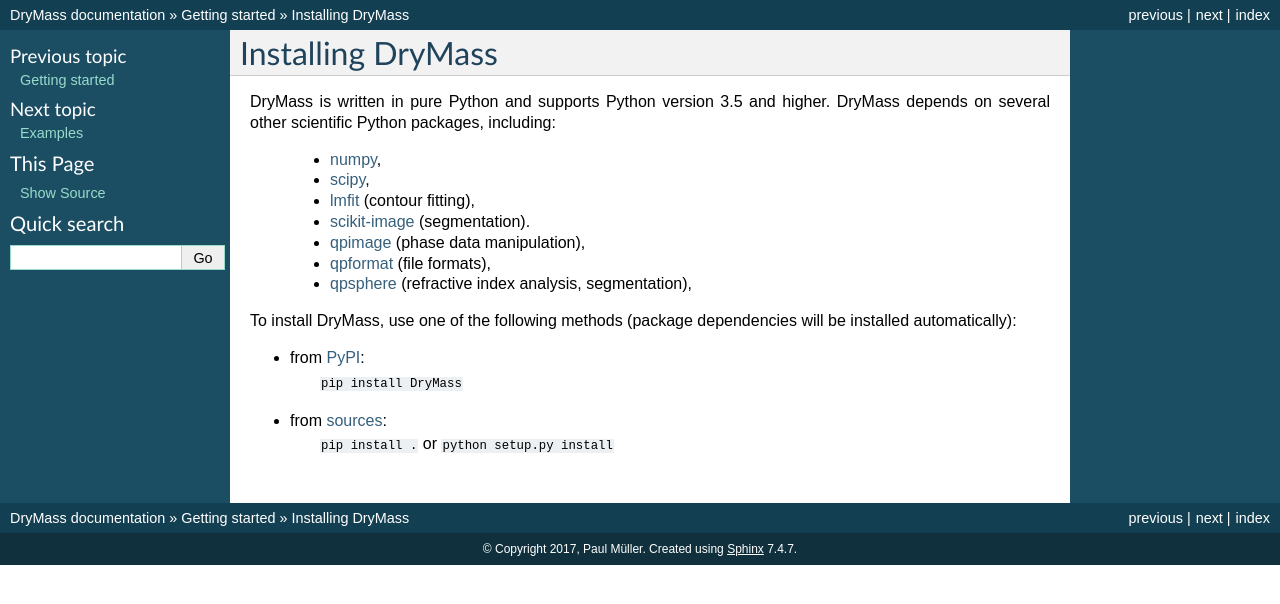
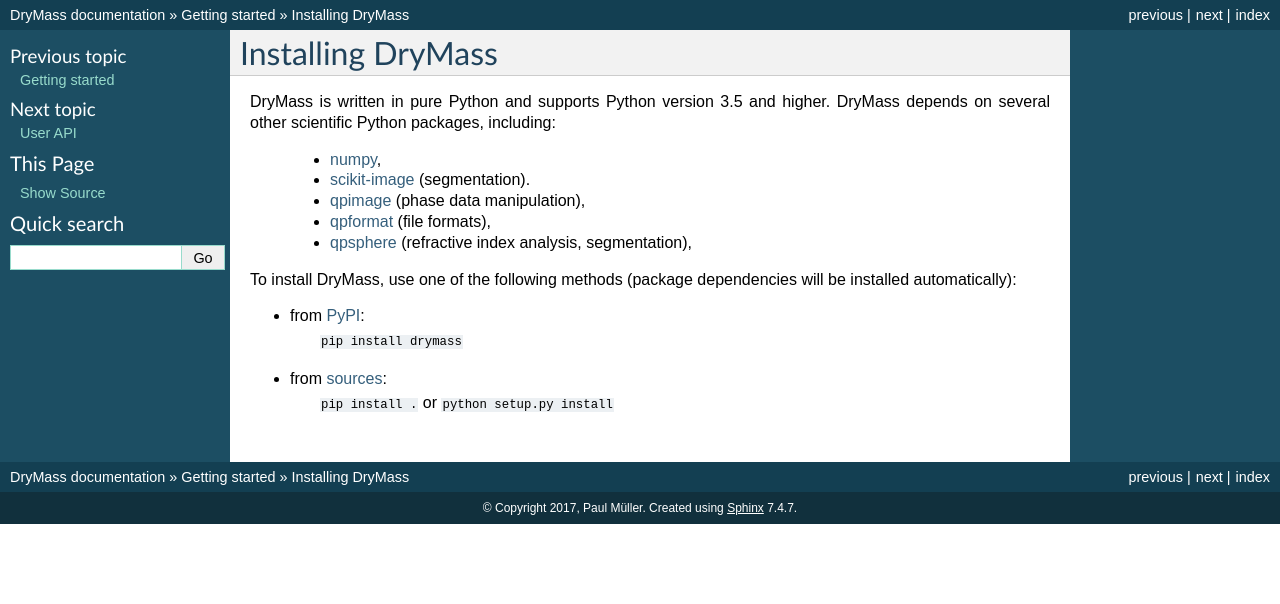
Before and after one commit to RI-imaging/DryMass, a Sphinx documentation site: the page built from docs/installation.rst, in a window 1280 px wide. Shown: the top 604 px of the page. Built offline with Sphinx 7.4.7, drawn with Linux system fonts in a browser that asks for light colours; the version number could not be read and is left out.

Commit message:
update doc

```diff
--- a/docs/installation.rst
+++ b/docs/installation.rst
@@ -6,8 +6,6 @@
 including:
 
  - `numpy <https://docs.scipy.org/doc/numpy/>`_,
- - `scipy <https://docs.scipy.org/doc/scipy/reference/>`_,
- - `lmfit <https://lmfit.github.io/lmfit-py/>`_ (contour fitting),
  - `scikit-image <http://scikit-image.org/>`_ (segmentation).
  - `qpimage <https://qpimage.readthedocs.io/en/stable/>`_ (phase data manipulation),
  - `qpformat <https://qpimage.readthedocs.io/en/stable/>`_ (file formats),
@@ -18,7 +16,7 @@
 (package dependencies will be installed automatically):
 
 * from `PyPI <https://pypi.python.org/pypi/DryMass>`_:
-    ``pip install DryMass``
+    ``pip install drymass``
 * from `sources <https://github.com/RI-imaging/DryMass>`_:
     ``pip install .`` or
     ``python setup.py install``
--- a/docs/sec_code_reference.rst
+++ b/docs/sec_code_reference.rst
@@ -4,5 +4,3 @@
 
 .. toctree::
   :maxdepth: 2
-
-  userapi
--- a/docs/sec_getting_started.rst
+++ b/docs/sec_getting_started.rst
@@ -6,4 +6,5 @@
   :maxdepth: 2
 
   installation
+  userapi
   examples
```
